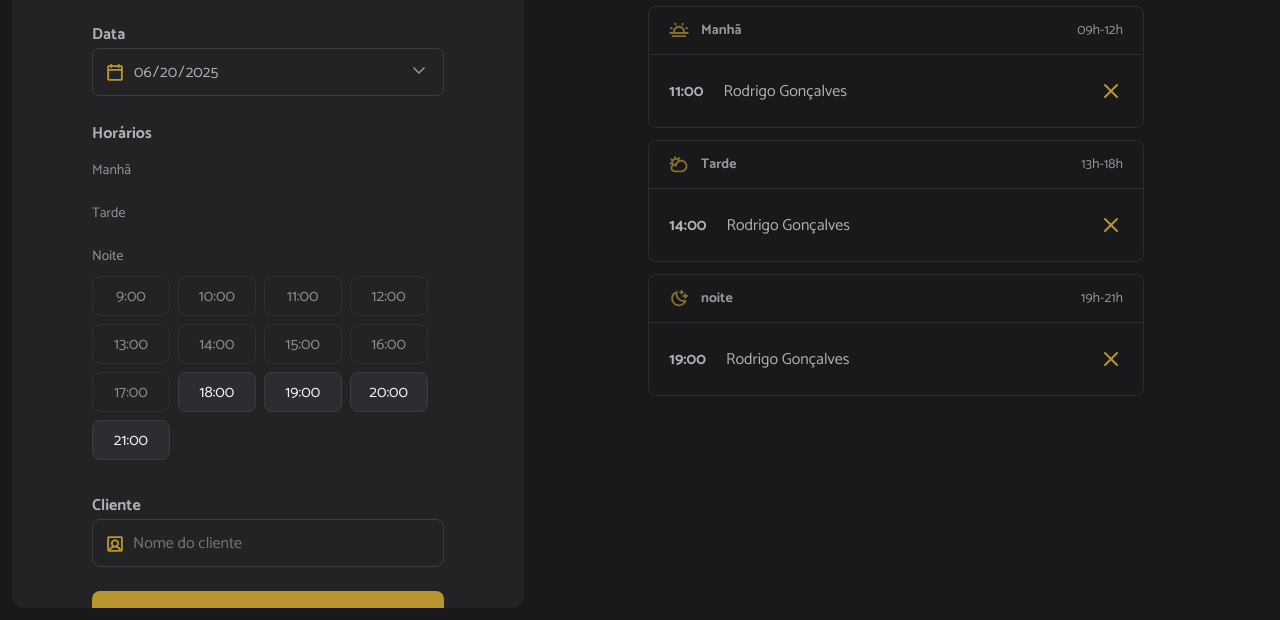
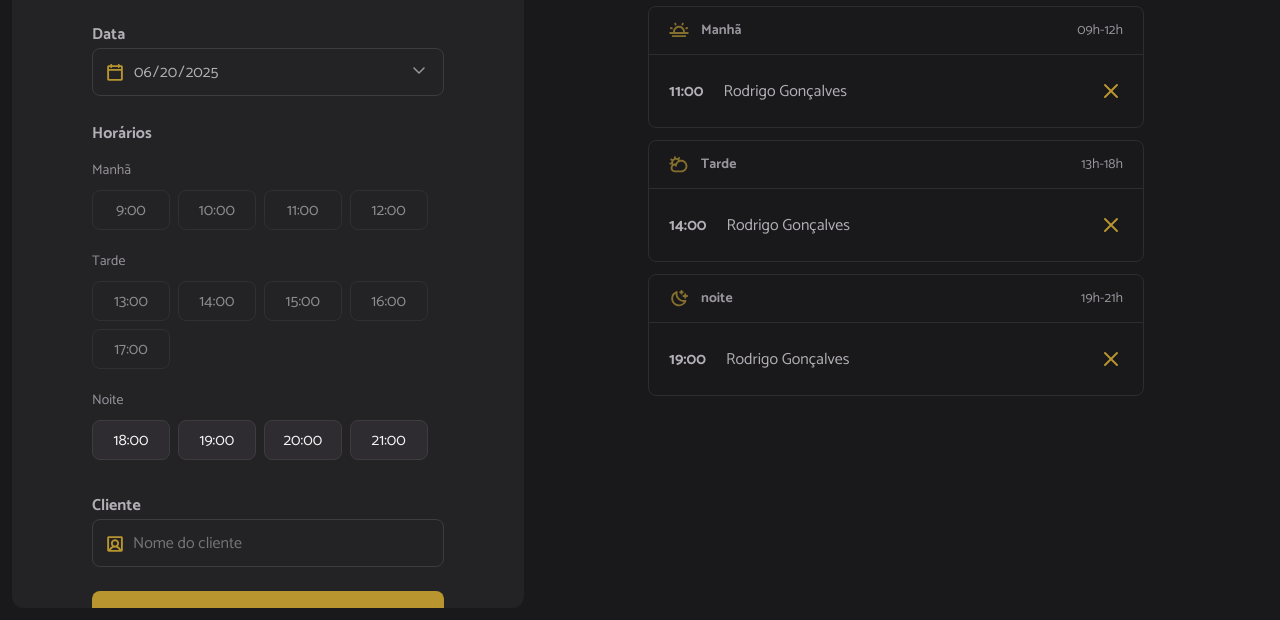
Before and after one commit to israeltx/n5-hairday, a website built with webpack: page index.html in a window 1280 px wide. Shown: the part 180-800 px from the top of the page. Built offline with nearby package versions, Linux system fonts and the light colour scheme.

Commit message:
Separate hour values by time period

```diff
--- a/index.html
+++ b/index.html
@@ -37,14 +37,14 @@
         <span class="label">Horários</span>
         <ul id="hours" class="hours" aria-label="Horários disponíveis de manhã">
           <!-- Exemplo: Manhã -->
-          <li data-period="morning" class="hour-period">Manhã</li>
-          <!-- <li data-period="morning" value="09:00" class="hour hour-available">
+          <!-- <li data-period="morning" class="hour-period">Manhã</li>
+          <li data-period="morning" value="09:00" class="hour hour-available">
             09:00
           </li> -->
 
           <!-- Exemplo: Tarde  -->
-          <li data-period="morning" class="hour-period">Tarde</li>
-          <!-- <li
+          <!-- <li data-period="morning" class="hour-period">Tarde</li>
+          <li
             data-period="afternoon"
             value="13:00"
             class="hour hour-unavailable"
@@ -53,8 +53,8 @@
           </li> -->
 
           <!-- Exemplo: Noite -->
-          <li data-period="morning" class="hour-period">Noite</li>
-          <!-- <li data-period="night" value="19:00" class="hour hour-available">
+          <!-- <li data-period="morning" class="hour-period">Noite</li>
+          <li data-period="night" value="19:00" class="hour hour-available">
             19:00
           </li> -->
         </ul>
--- a/src/modules/form/hours-load.js
+++ b/src/modules/form/hours-load.js
@@ -24,6 +24,23 @@ export function hoursLoad({date}) {
     li.classList.add(available ? 'hour-available' : 'hour-unavailable')
 
     li.textContent = hour
+
+    if (hour === '9:00') {
+      hourHeaderAdd('Manhã')
+    } else if (hour === '13:00') {
+      hourHeaderAdd('Tarde')
+    } else if (hour === '18:00') {
+      hourHeaderAdd('Noite')
+    }
+
     hours.append(li)
   })
 }
+
+function hourHeaderAdd(title) {
+  const header = document.createElement('li')
+  header.classList.add('hour-period')
+  header.textContent = title
+
+  hours.append(header)
+}
```
